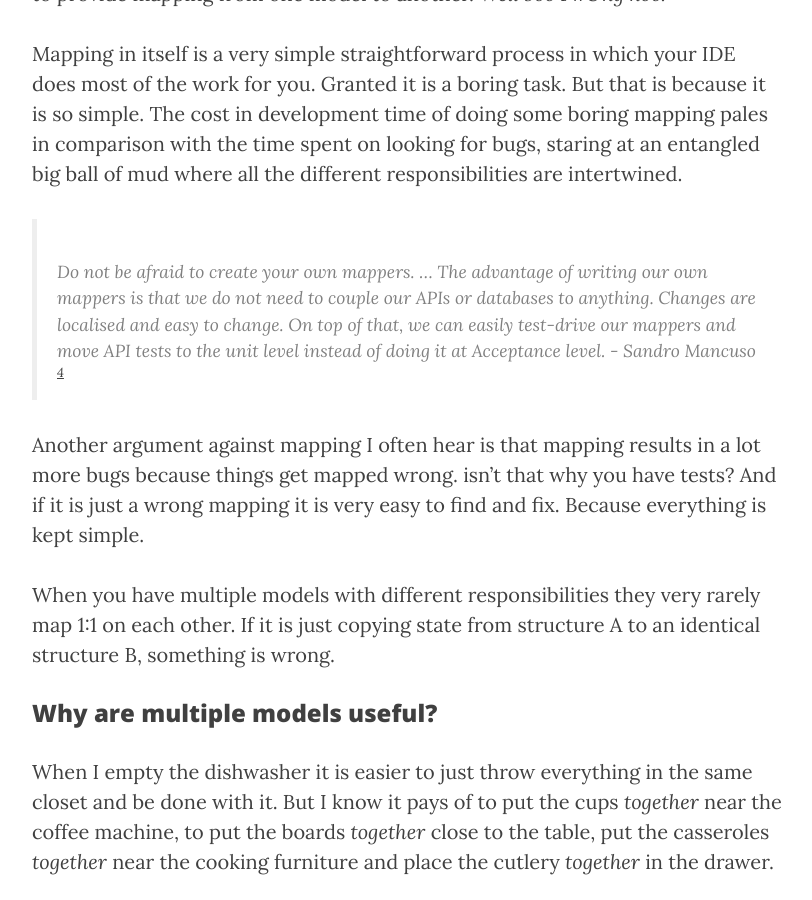
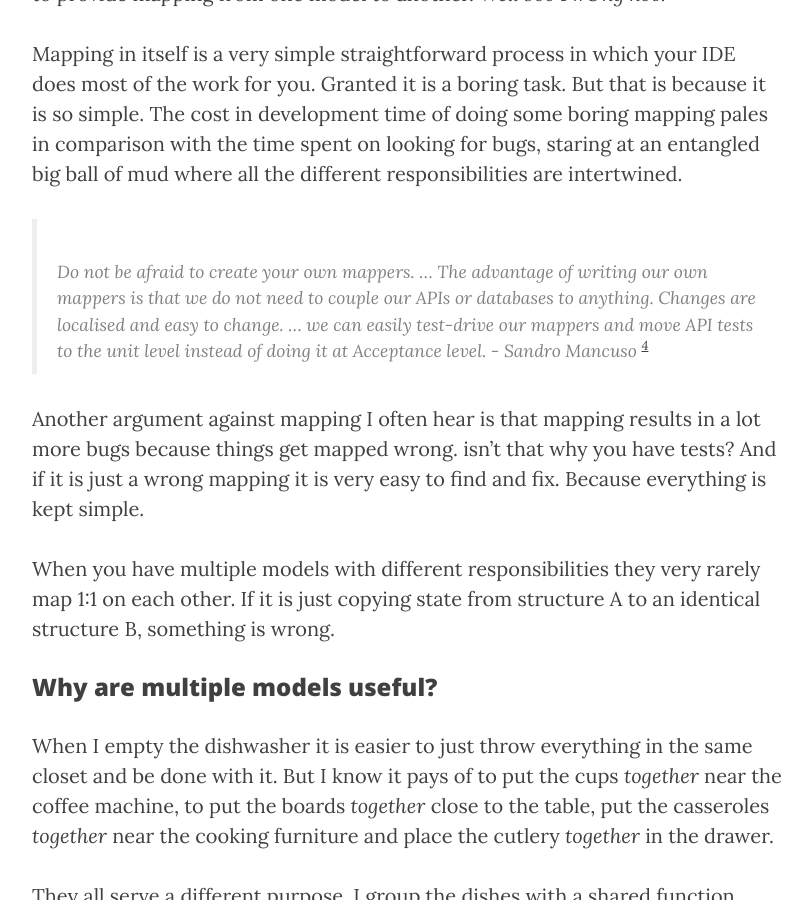
Before and after one commit to tripledio/tripledio.github.io, a Jekyll site: the page built from _posts/2017-11-07-model-anti-patterns.md, in a window 1280 px wide and 900 px high, scrolled down 7562 px. Shown: the whole window, without its empty margins (233-1045 px from the left). Built offline with Jekyll 4.4.1, drawn with Linux system fonts in a browser that asks for light colours; nearby versions of some CDN libraries.

```diff
--- a/_posts/2017-11-07-model-anti-patterns.md
+++ b/_posts/2017-11-07-model-anti-patterns.md
@@ -128,7 +128,7 @@
 
 Mapping in itself is a very simple straightforward process in which your IDE does most of the work for you. Granted it is a boring task. But that is because it is so simple. The cost in development time of doing some boring mapping pales in comparison with the time spent on looking for bugs, staring at an entangled big ball of mud where all the different responsibilities are intertwined.
 
-> Do not be afraid to create your own mappers. ... The advantage of writing our own mappers is that we do not need to couple our APIs or databases to anything. Changes are localised and easy to change. On top of that, we can easily test-drive our mappers and move API tests to the unit level instead of doing it at Acceptance level. - Sandro Mancuso [^4]
+> Do not be afraid to create your own mappers. ... The advantage of writing our own mappers is that we do not need to couple our APIs or databases to anything. Changes are localised and easy to change. ... we can easily test-drive our mappers and move API tests to the unit level instead of doing it at Acceptance level. - Sandro Mancuso [^4]
 
 Another argument against mapping I often hear is that mapping results in a lot more bugs because things get mapped wrong. isn't that why you have tests? And if it is just a wrong mapping it is very easy to find and fix. Because everything is kept simple.
 
```
Also changed, not shown: _posts/2017-11-08-mvc-architecture.md (+1 -1 lines), 1 other file.
